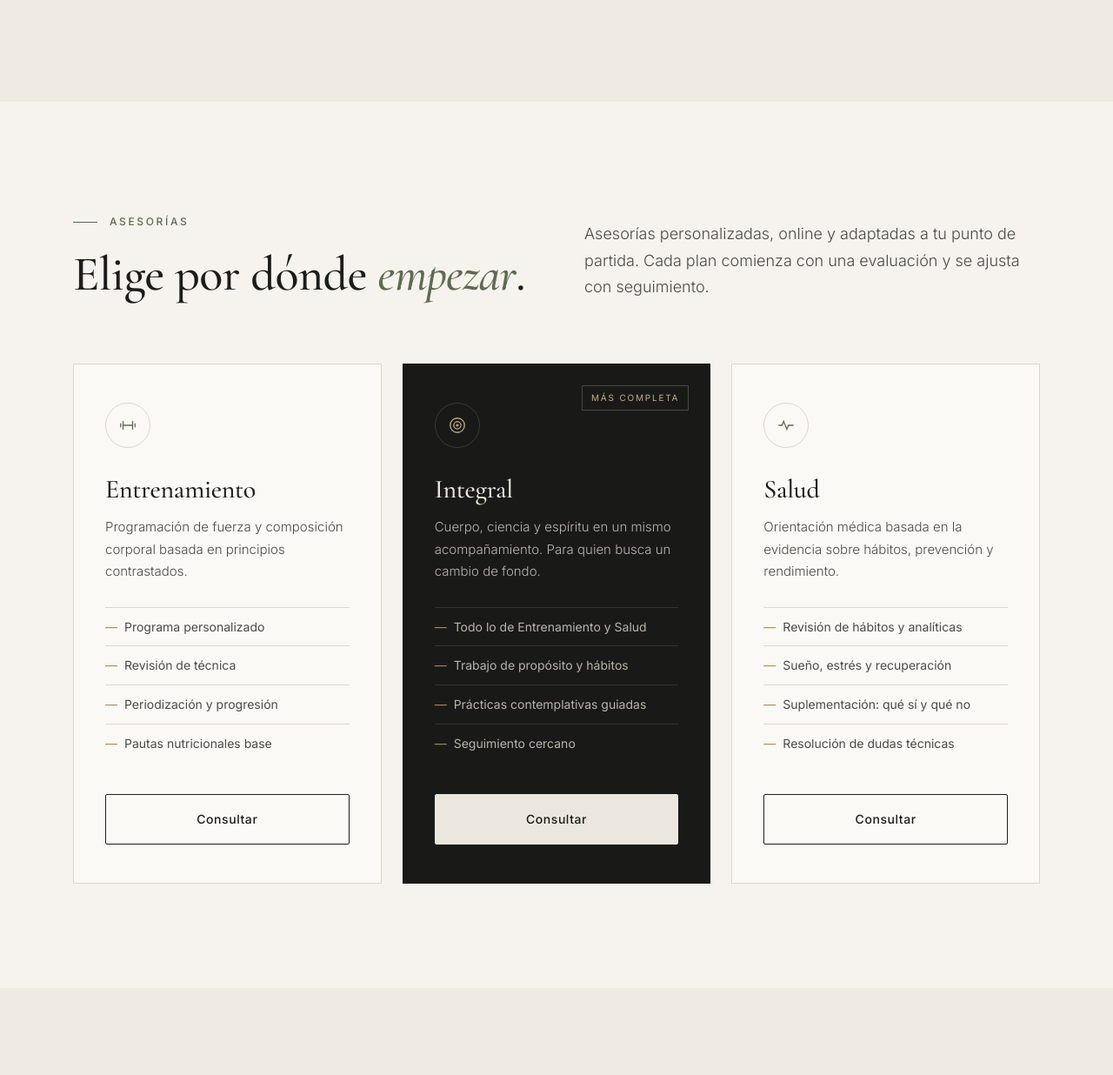
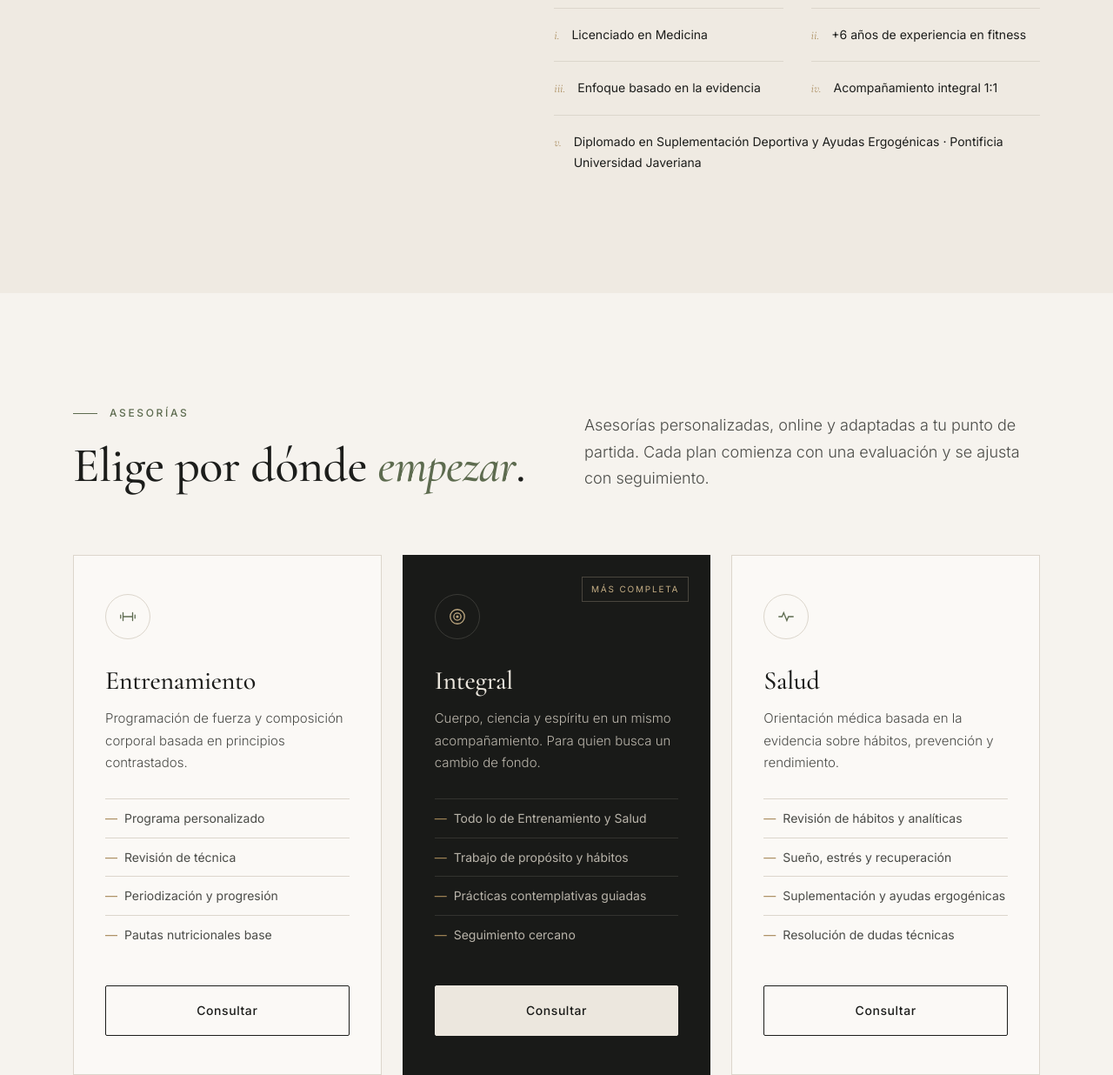
Before and after one commit to raulmar16547/Integro, a plain HTML site: page index.html in a window 1280 px wide. Shown: the part 3006-4242 px from the top of the page at 87% size. Drawn offline with nearby package versions, Linux system fonts and the light colour scheme.

Commit message:
Update index.html

```diff
--- a/index.html
+++ b/index.html
@@ -169,6 +169,7 @@
     .credentials { list-style: none; margin-top: 40px; display: grid; grid-template-columns: 1fr 1fr; gap: 0 32px; }
     .credentials li { padding: 18px 0; border-top: 1px solid var(--line); font-size: 14px; display: flex; gap: 14px; align-items: baseline; }
     .credentials li span { font-family: var(--serif); color: var(--gold); font-style: italic; }
+    .credentials li.full { grid-column: 1 / -1; }
     .signature { font-family: var(--serif); font-style: italic; font-size: 30px; margin-top: 36px; color: var(--ink); }
 
     /* ---------- Asesorías ---------- */
@@ -438,6 +439,7 @@
         </div>
         <div class="reveal">
           <p>Soy <strong>Raúl Márquez</strong>, médico, y llevo <strong>más de seis años</strong> dedicado al entrenamiento y al fitness. No hablo desde la teoría: aplico en mi propio cuerpo y en mi salud lo mismo que recomiendo.</p>
+          <p>Además, cuento con un <strong>Diplomado en Suplementación Deportiva y Ayudas Ergogénicas por la Pontificia Universidad Javeriana</strong>, lo que me permite orientarte con rigor sobre qué suplementos tienen respaldo científico real y cuáles son solo marketing.</p>
           <p>Durante este tiempo he visto cómo la industria del fitness se llena de promesas rápidas y mensajes contradictorios. Mi propuesta es la contraria: <strong>criterio médico, evidencia científica y honestidad</strong> sobre lo que funciona y lo que no.</p>
           <p>Y hay algo más. He comprobado que los cambios que perduran no nacen solo de un buen programa, sino de una razón profunda para cuidarse. Por eso integro la dimensión espiritual como parte del proceso, con respeto a las creencias de cada persona.</p>
           <ul class="credentials">
@@ -445,6 +447,7 @@
             <li><span>ii.</span> +6 años de experiencia en fitness</li>
             <li><span>iii.</span> Enfoque basado en la evidencia</li>
             <li><span>iv.</span> Acompañamiento integral 1:1</li>
+            <li class="full"><span>v.</span> Diplomado en Suplementación Deportiva y Ayudas Ergogénicas · Pontificia Universidad Javeriana</li>
           </ul>
         </div>
       </div>
@@ -502,7 +505,7 @@
             <ul>
               <li>Revisión de hábitos y analíticas</li>
               <li>Sueño, estrés y recuperación</li>
-              <li>Suplementación: qué sí y qué no</li>
+              <li>Suplementación y ayudas ergogénicas</li>
               <li>Resolución de dudas técnicas</li>
             </ul>
             <a href="#contacto" class="btn btn-ghost" data-interest="Salud">Consultar</a>
```
